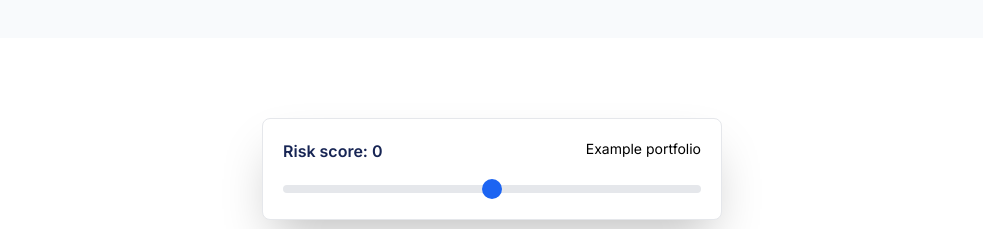
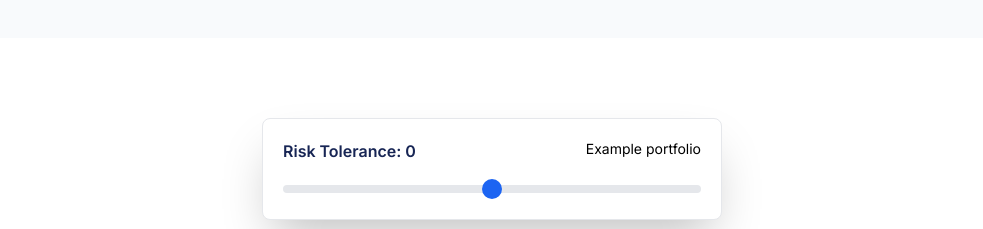
Before and after one commit to Abiey2579/atafrica-project, a React (Vite) app: page / in a window 1280 px wide. Shown: the part 820-1049 px from the top of the page, without its empty margins (148-1131 px from the left). Built offline with nearby package versions, Linux system fonts and the light colour scheme.

Commit message:
Yahaya - Added

```diff
--- a/src/pages/HomePage/components/InvestmentPortfolio.tsx
+++ b/src/pages/HomePage/components/InvestmentPortfolio.tsx
@@ -86,7 +86,7 @@ const InvestmentPortfolio = () => {
       <div className="space-y-3 lg:w-1/2 md:w-3/4 w-full shadow-2xl rounded-lg bg-white p-5 border">
         <div className="flex justify-between">
           <h1 className="font-semibold text-blue-950">
-            Risk score: {riskTolerance}
+            Risk Tolerance: {riskTolerance}
           </h1>
           <p className="text-sm">Example portfolio</p>
         </div>
```
